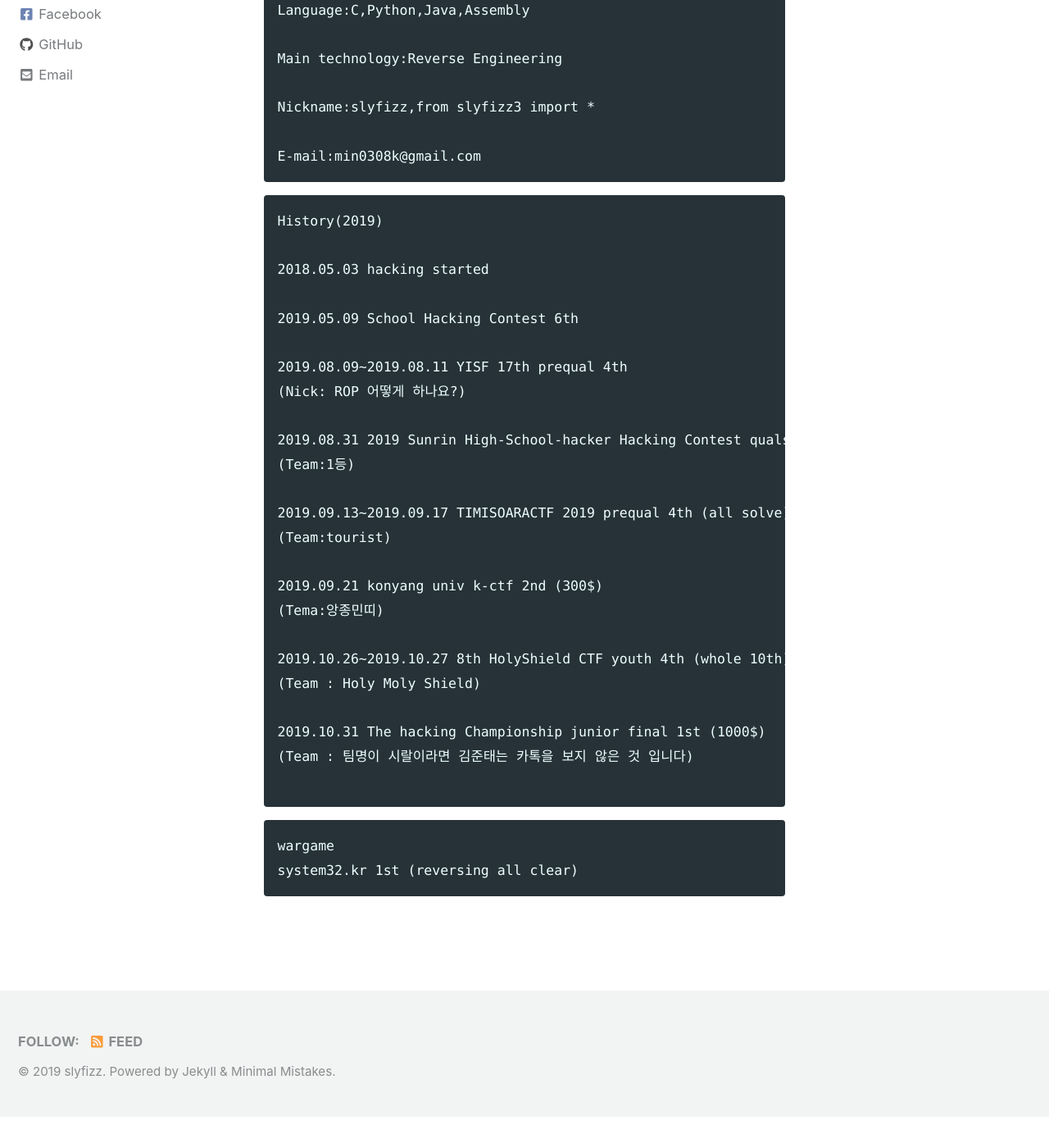
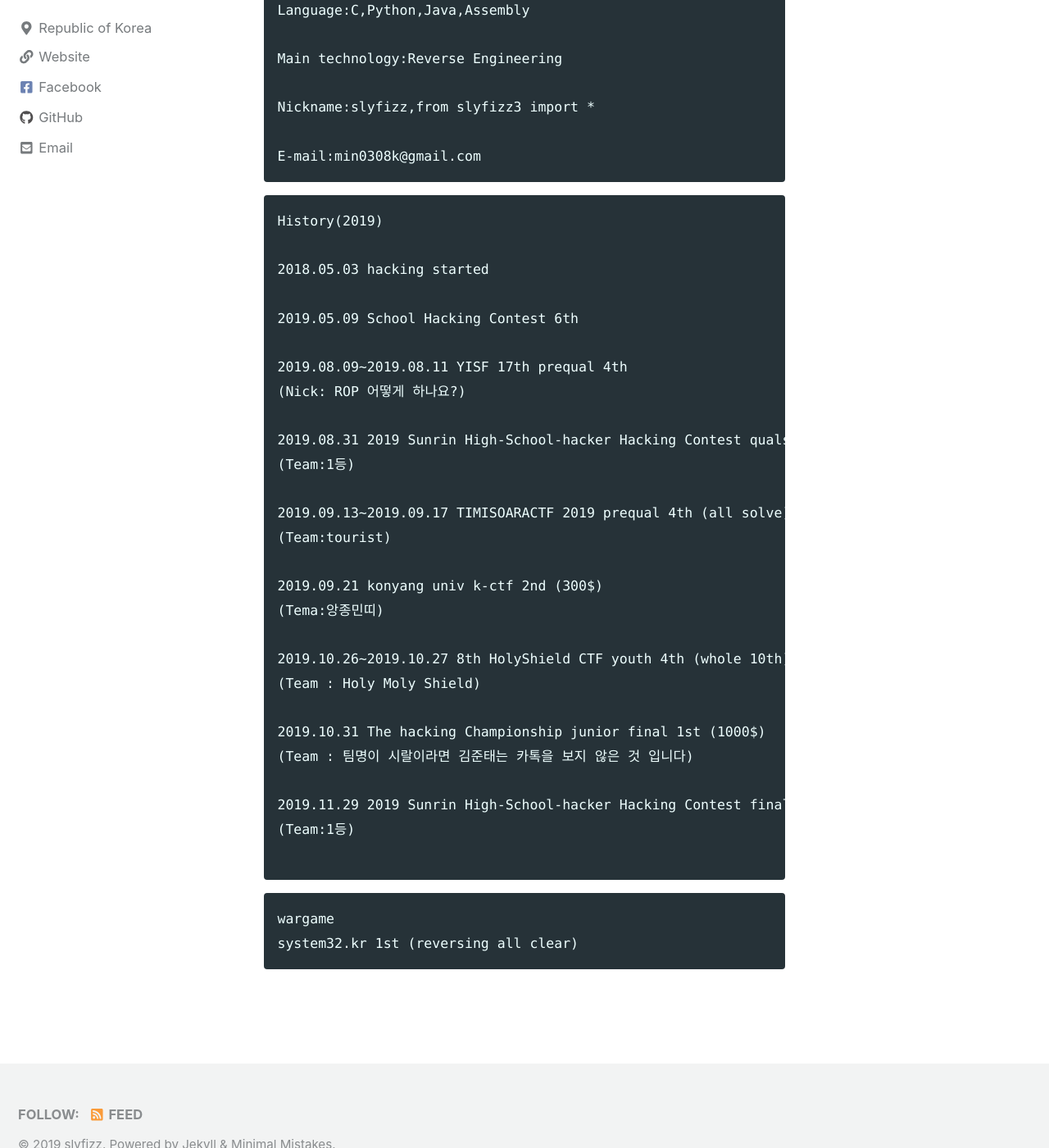
Before and after one commit to slyfizz3/slyfizz3.github.io, a Jekyll site: the page built from _pages/about.md, in a window 1280 px wide and 1400 px high, scrolled down 419 px. Shown: the whole window at 82% size. Built offline with Jekyll 4.4.1, drawn with Linux system fonts in a browser that asks for light colours; cached includes are drawn as plain includes; nearby versions of some CDN libraries; before the commit the page ends 1782 px from its top, so only the background shows below that.

Commit message:
Update about.md

````diff
--- a/_pages/about.md
+++ b/_pages/about.md
@@ -46,6 +46,9 @@ History(2019)
 2019.10.31 The hacking Championship junior final 1st (1000$)
 (Team : 팀명이 시랄이라면 김준태는 카톡을 보지 않은 것 입니다)
 
+2019.11.29 2019 Sunrin High-School-hacker Hacking Contest final 3rd (silver prize)
+(Team:1등)
+
 ```
 
 ```
````
